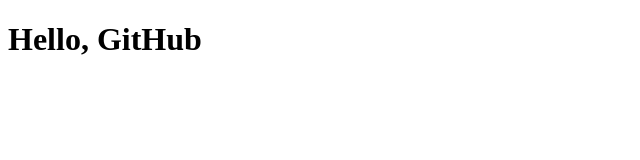
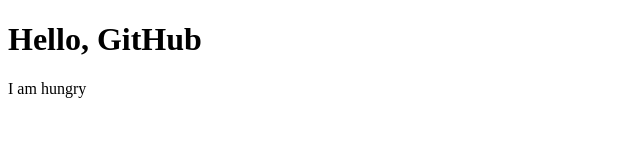
Before and after one commit to scdikolli/learning_git, a plain HTML site: page index.html in a window 1280 px wide. Shown: the full height of the page, 0-640 px from the left. Drawn offline with Linux system fonts and the light colour scheme.

Commit message:
learning-github

```diff
--- a/index.html
+++ b/index.html
@@ -5,5 +5,8 @@
 </head>
 <body>
   <h1>Hello, GitHub</h1>
+  <p>
+    I am hungry
+  </p>
 </body>
 </html>
```
